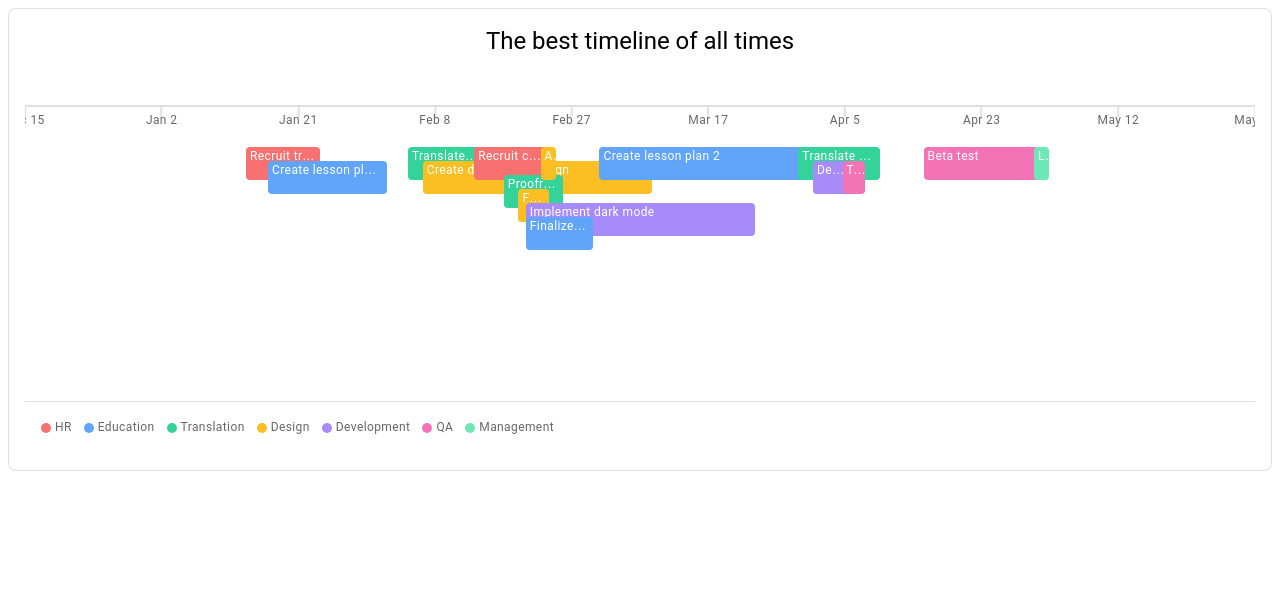
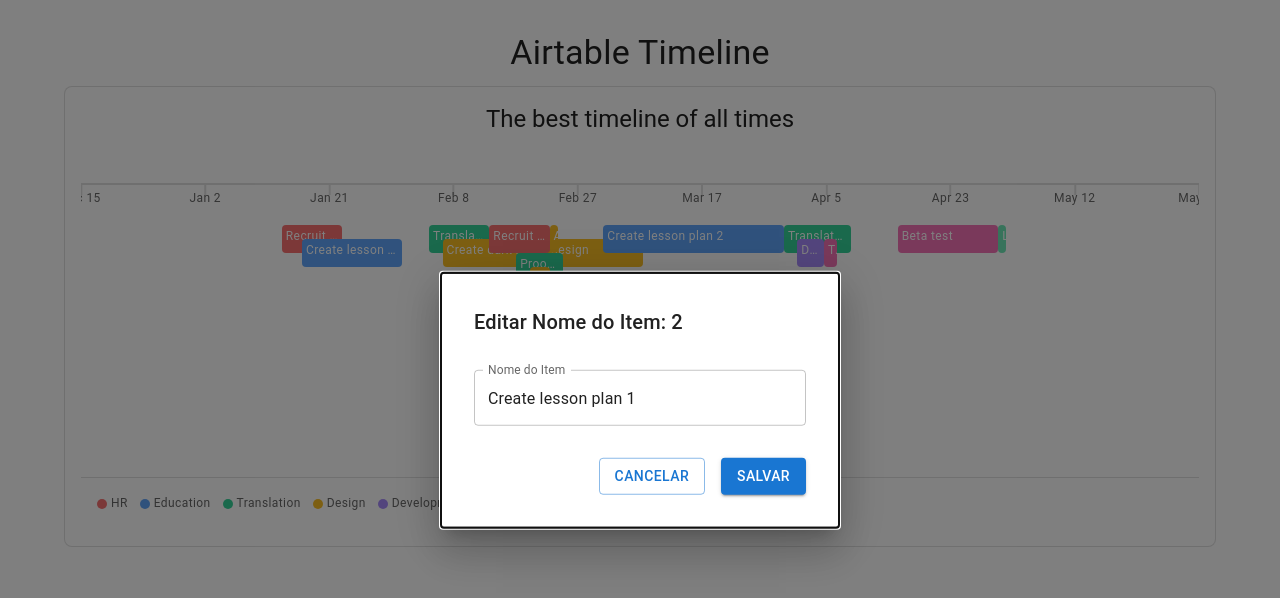
Before and after one commit to delimamatheus/best_timeline_ever, a React (Vite) app: page / in a window 1280 px wide. Both pictures are taken after a click on the element "Create lesson plan 1". Shown: the top 598 px of the page. Built offline with nearby package versions, Linux system fonts and the light colour scheme.

Commit message:
onClick function to change task name

```diff
--- a/src/App.tsx
+++ b/src/App.tsx
@@ -1,9 +1,12 @@
-import React from "react";
+import React, { useState } from "react";
 import { CssBaseline, Container, Typography } from "@mui/material";
 import { Timeline } from "./components/organisms/Timeline/Timeline";
-import timelineItems from "./data/timelineItems";
+import initialTimelineItems from "./data/timelineItems";
 
 const App: React.FC = () => {
+
+  const [timelineItems, setTimelineItems] = useState(initialTimelineItems);
+
   return (
     <>
       <CssBaseline />
@@ -11,7 +14,11 @@ const App: React.FC = () => {
         <Typography variant="h4" gutterBottom textAlign="center">
           Airtable Timeline
         </Typography>
-        <Timeline items={timelineItems} />
+
+        <Timeline
+          items={timelineItems}
+          setItems={setTimelineItems}
+        />
       </Container>
     </>
   );
--- /dev/null
+++ b/src/components/molecules/EditModal/EditModal.tsx
@@ -0,0 +1,64 @@
+import React, { useState, useEffect } from 'react';
+import { Modal, Box, Typography, TextField, Button } from '@mui/material';
+import { TimelineItemData } from '../../../utils/assignLanes';
+
+interface EditModalProps {
+    open: boolean;
+    onClose: () => void;
+    item: TimelineItemData;
+    onSave: (updatedItem: TimelineItemData) => void;
+}
+
+const modalStyle = {
+    position: 'absolute' as 'absolute',
+    top: '50%',
+    left: '50%',
+    transform: 'translate(-50%, -50%)',
+    width: { xs: 300, sm: 400 },
+    bgcolor: 'background.paper',
+    border: '2px solid #000',
+    boxShadow: 24,
+    p: 4,
+};
+
+export const EditModal: React.FC<EditModalProps> = ({ open, onClose, item, onSave }) => {
+    const [name, setName] = useState(item.name);
+
+    useEffect(() => {
+        setName(item.name);
+    }, [item]);
+
+    const handleSubmit = () => {
+        const updatedItem: TimelineItemData = {
+            ...item,
+            name,
+        };
+        onSave(updatedItem);
+    };
+
+    return (
+        <Modal open={open} onClose={onClose} aria-labelledby="modal-title">
+            <Box sx={modalStyle}>
+                <Typography id="modal-title" variant="h6" component="h2" mb={2}>
+                    Editar Nome do Item: {item.id}
+                </Typography>
+                <TextField
+                    fullWidth
+                    label="Nome do Item"
+                    value={name}
+                    onChange={(e) => setName(e.target.value)}
+                    margin="normal"
+                />
+
+                <Box mt={3} display="flex" justifyContent="flex-end" gap={2}>
+                    <Button onClick={onClose} variant="outlined">
+                        Cancelar
+                    </Button>
+                    <Button onClick={handleSubmit} variant="contained" color="primary">
+                        Salvar
+                    </Button>
+                </Box>
+            </Box>
+        </Modal>
+    );
+};
--- a/src/components/molecules/TimelineItem/TimelineItem.tsx
+++ b/src/components/molecules/TimelineItem/TimelineItem.tsx
@@ -8,6 +8,7 @@ interface Props {
   endDate: Date;
   totalDays: number;
   laneIndex?: number;
+  onClick: (item: TimelineItemData) => void;
 }
 
 const categoryColors: Record<string, string> = {
@@ -20,7 +21,7 @@ const categoryColors: Record<string, string> = {
   Management: "#6EE7B7",
 };
 
-export const TimelineItem: React.FC<Props> = ({ item, startDate, endDate, totalDays, laneIndex }) => {
+export const TimelineItem: React.FC<Props> = ({ item, startDate, endDate, totalDays, laneIndex, onClick }) => {
   const itemStart = new Date(item.start);
   const itemEnd = new Date(item.end);
   const startOffset = ((itemStart.getTime() - startDate.getTime()) / (1000 * 60 * 60 * 24)) / totalDays * 100;
@@ -35,6 +36,7 @@ export const TimelineItem: React.FC<Props> = ({ item, startDate, endDate, totalD
   return (
     <Tooltip title={`${item.name} (${item.start} → ${item.end})`} arrow>
       <Box
+        onClick={() => onClick(item)}
         sx={{
           position: "absolute",
           top: calculatedTop,
@@ -52,6 +54,7 @@ export const TimelineItem: React.FC<Props> = ({ item, startDate, endDate, totalD
           textOverflow: "ellipsis",
           whiteSpace: "nowrap",
           cursor: "pointer",
+          zIndex: 1,
         }}
       >
         <Typography
--- a/src/components/organisms/Timeline/Timeline.tsx
+++ b/src/components/organisms/Timeline/Timeline.tsx
@@ -1,16 +1,40 @@
-import React from "react";
+import React, { useState } from "react";
 import { Box, Typography, useTheme, useMediaQuery } from "@mui/material";
 import { assignLanes, TimelineItemData } from "../../../utils/assignLanes";
 import { TimelineItem } from "../../molecules/TimelineItem/TimelineItem";
 import { TimelineLegend } from "../../molecules/TimelineLegend/TimelineLegend";
+import { EditModal } from "../../molecules/EditModal/EditModal";
 
 interface Props {
   items: TimelineItemData[];
+  setItems: React.Dispatch<React.SetStateAction<TimelineItemData[]>>;
 }
 
-export const Timeline: React.FC<Props> = ({ items }) => {
+export const Timeline: React.FC<Props> = ({ items, setItems }) => {
   const theme = useTheme();
   const lanes = assignLanes(items);
+
+  const [isModalOpen, setIsModalOpen] = useState(false);
+  const [selectedItem, setSelectedItem] = useState<TimelineItemData | null>(null);
+
+  const handleItemClick = (item: TimelineItemData) => {
+    setSelectedItem(item);
+    setIsModalOpen(true);
+  };
+
+  const handleModalClose = () => {
+    setIsModalOpen(false);
+    setSelectedItem(null);
+  };
+
+  const handleSave = (updatedItem: TimelineItemData) => {
+    setItems(prevItems =>
+      prevItems.map(item =>
+        item.id === updatedItem.id ? updatedItem : item
+      )
+    );
+    handleModalClose();
+  };
 
   const msPerDay = 1000 * 60 * 60 * 24;
   const msPerMonth = msPerDay * 30;
@@ -19,14 +43,15 @@ export const Timeline: React.FC<Props> = ({ items }) => {
   const VERTICAL_OVERLAP_OFFSET = 14;
   const INITIAL_TOP_OFFSET = 40;
 
-  const minItemTime = Math.min(...items.map(i => new Date(i.start).getTime()));
-  const maxItemTime = Math.max(...items.map(i => new Date(i.end).getTime()));
+  const hasItems = items.length > 0;
+  const minItemTime = hasItems ? Math.min(...items.map(i => new Date(i.start).getTime())) : Date.now();
+  const maxItemTime = hasItems ? Math.max(...items.map(i => new Date(i.end).getTime())) : Date.now() + msPerMonth * 2;
 
   const rawTimelineStart = new Date(minItemTime);
   const rawTimelineEnd = new Date(maxItemTime);
 
-  const timelineStart = new Date(rawTimelineStart.getTime() - msPerMonth * paddingMonths);
-  const timelineEnd = new Date(rawTimelineEnd.getTime() + msPerMonth * paddingMonths);
+  const timelineStart = new Date(rawTimelineStart.getTime() - (hasItems ? msPerMonth * paddingMonths : 0));
+  const timelineEnd = new Date(rawTimelineEnd.getTime() + (hasItems ? msPerMonth * paddingMonths : 0));
 
   const totalDays = (timelineEnd.getTime() - timelineStart.getTime()) / msPerDay;
 
@@ -68,7 +93,8 @@ export const Timeline: React.FC<Props> = ({ items }) => {
             pt: 0,
             mt: 4,
             minWidth: isMobile ? '800px' : '100%',
-            width: 'fit-content'
+            width: 'fit-content',
+            pb: 1,
           }}
         >
           {Array.from({ length: 10 }).map((_, i) => {
@@ -124,6 +150,7 @@ export const Timeline: React.FC<Props> = ({ items }) => {
               endDate={timelineEnd}
               totalDays={totalDays}
               laneIndex={item.lane}
+              onClick={handleItemClick}
             />
           ))}
         </Box>
@@ -132,6 +159,15 @@ export const Timeline: React.FC<Props> = ({ items }) => {
       <Box sx={{ mt: 2, borderTop: `1px solid ${theme.palette.divider}` }}>
         <TimelineLegend />
       </Box>
+
+      {selectedItem && (
+        <EditModal
+          open={isModalOpen}
+          onClose={handleModalClose}
+          item={selectedItem}
+          onSave={handleSave}
+        />
+      )}
     </Box>
   );
 };
--- a/src/index.tsx
+++ b/src/index.tsx
@@ -1,7 +1,7 @@
 import React from "react";
 import { createRoot } from "react-dom/client";
-import { Timeline } from "./components/organisms/Timeline/Timeline";
-import timelineItems from "./data/timelineItems";
+import App from "./App";
 
 const root = createRoot(document.getElementById("root")!);
-root.render(<Timeline items={timelineItems} />);
+
+root.render(<App />);
```
